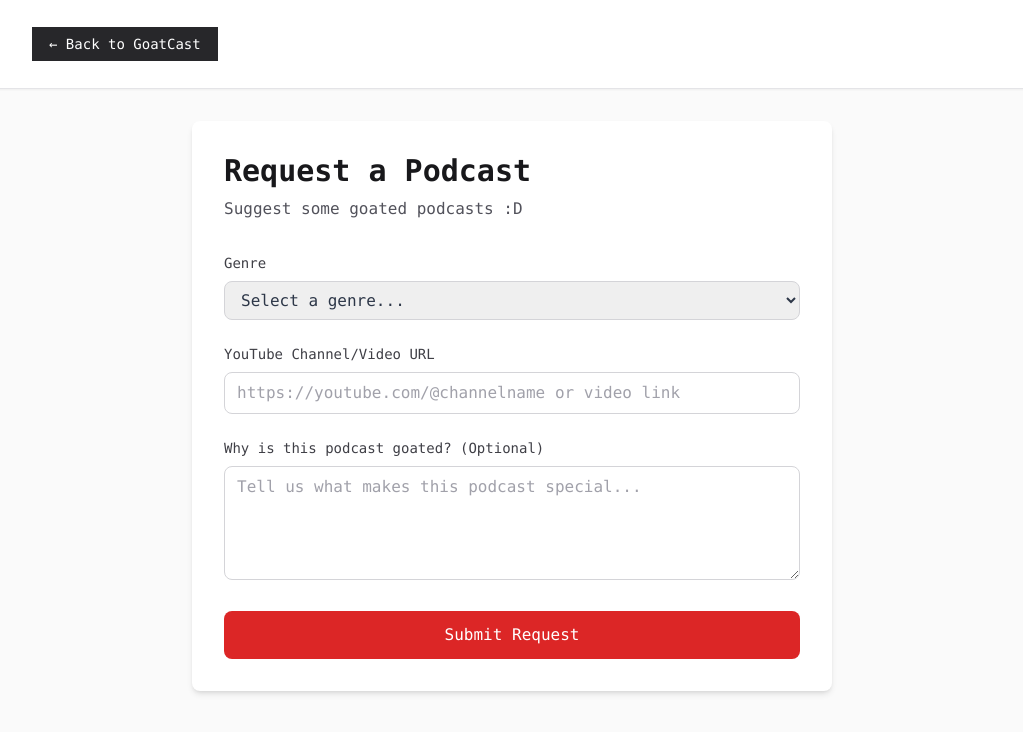
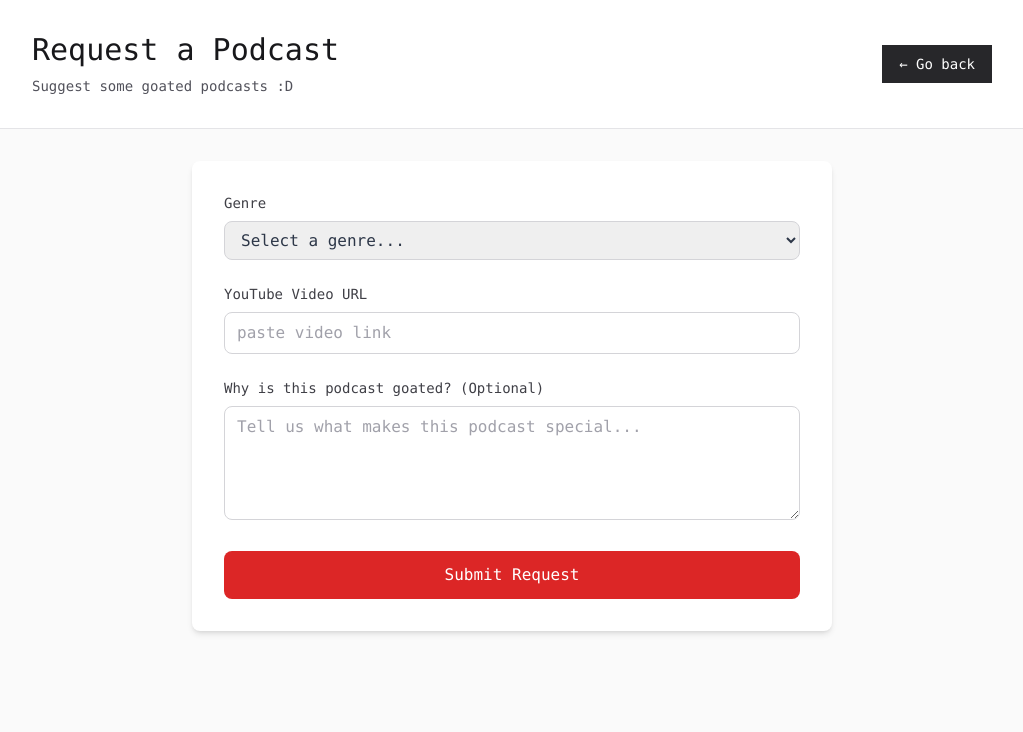
Before and after one commit to pranav718/goatcast, a Next.js app: page /request in a window 1280 px wide. Shown: the top 732 px of the page, without its empty margins (128-1151 px from the left). Built offline with nearby package versions, Linux system fonts and the light colour scheme.

Commit message:
minor ui changes on request page

```diff
--- a/src/app/components/PodcastCard.tsx
+++ b/src/app/components/PodcastCard.tsx
@@ -9,11 +9,11 @@ interface PodcastCardProps {
 
 export default function PodcastCard({ id, title, thumbnail, youtubeUrl }: PodcastCardProps){
     const handleClick = () => {
-        if(youtubeUrl){
+      if(youtubeUrl){
 
         const url = youtubeUrl.startsWith('http') ? youtubeUrl : `https://${youtubeUrl}`;
         window.open(url, '_blank', 'noopener,noreferrer');
-    }
+      }
     };
 
     return <div
--- a/src/app/request/page.tsx
+++ b/src/app/request/page.tsx
@@ -42,28 +42,32 @@ export default function RequestPage() {
     return (
         <div className='min-h-screen bg-gray-50'>
 
-        <header className='bg-white shadow-sm border-b'>
+        <header className='bg-white border-b border-gray-200'>
             <div className='max-w-5xl mx-auto px-8 py-8'>
-                <Link href="/" className="bg-gray-800 text-white px-4 py-2 text-sm font-medium border border-gray-800 hover:bg-gray-700 transition-colors">
-                    ← Back to GoatCast
-                </Link>
-
+                <div className="flex justify-between items-center">
+                    <div>
+                        <h1 className="text-3xl font-medium text-gray-900 mb-2">Request a Podcast</h1>
+                        <p className="text-gray-600 text-sm font-light">
+                            Suggest some goated podcasts :D
+                        </p>
+                    </div>
+                    <Link
+                        href="/"
+                        className="bg-gray-800 text-white px-4 py-2 text-sm font-medium border border-gray-800 hover:bg-gray-700 transition-colors"
+                    >
+                        ← Go back
+                    </Link>
+                </div>
             </div>
-
         </header>
 
         <main className='max-w-2xl mx-auto px-4 py-8'>
-            <div className='bg-white rounded-lg shadow-md p-8'>
-                <h1 className='text-3xl font-bold text-gray-900 mb-2'>Request a Podcast</h1>
-                <p className='text-gray-600 mb-8'>
-                    Suggest some goated podcasts :D
-                </p>
-
-            {success && (
+    <div className='bg-white rounded-lg shadow-md p-8'>
+        {success && (
             <div className="bg-green-50 border border-green-200 rounded-lg p-4 mb-6">
-              <p className="text-green-800">Thanks for the suggestion! We'll review it soon.</p>
+                <p className="text-green-800">Thanks for the suggestion! We'll review it soon.</p>
             </div>
-            )}
+        )}
 
              <form onSubmit={handleSubmit} className="space-y-6">
             <div>
@@ -87,13 +91,13 @@ export default function RequestPage() {
 
             <div>
               <label className="block text-sm font-medium text-gray-700 mb-2">
-                YouTube Channel/Video URL
+                YouTube Video URL
               </label>
               <input
                 type="url"
                 name="youtubeUrl"
                 required
-                placeholder="https://youtube.com/@channelname or video link"
+                placeholder="paste video link"
                 className="w-full border border-gray-300 rounded-lg px-3 py-2 focus:ring-2 focus:ring-red-500 focus:border-transparent"
               />
             </div>
```
